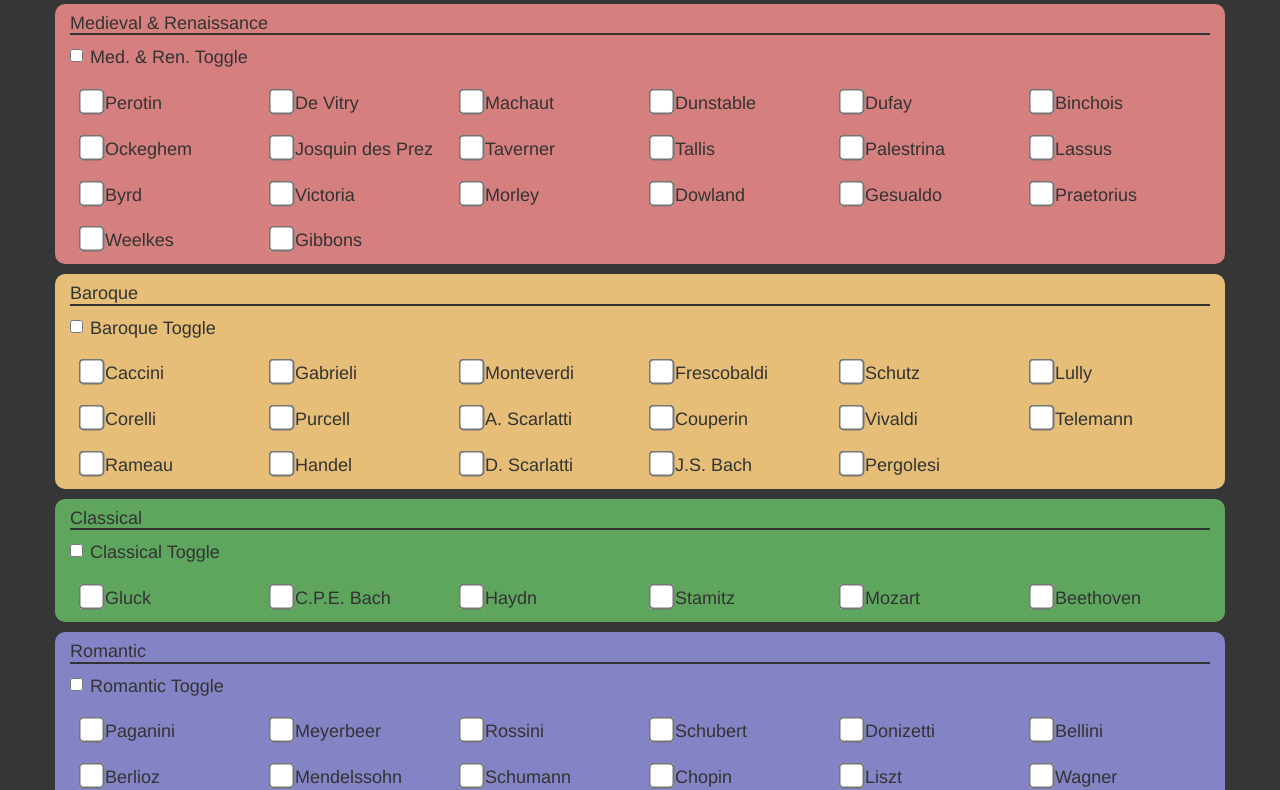
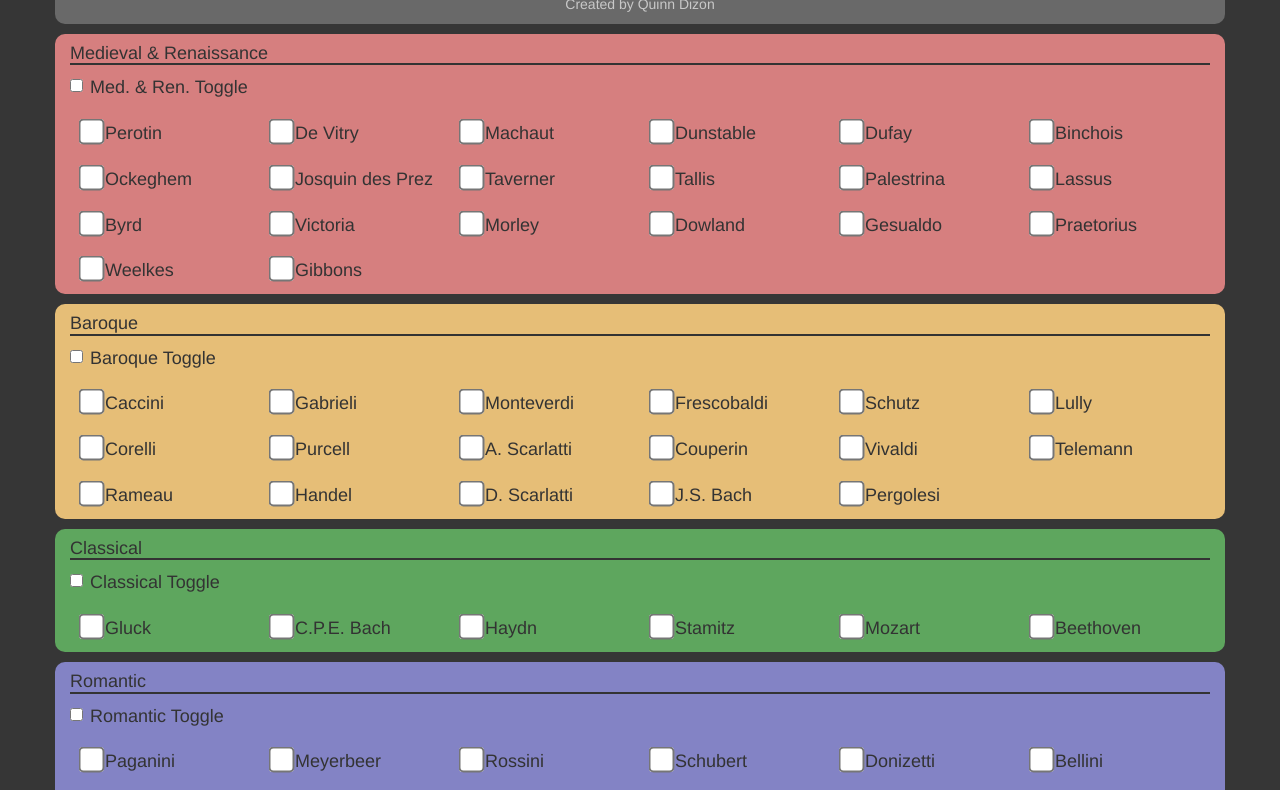
Before and after one commit to QED0711/scorestudy, a plain HTML site: page index.html in a window 1280 px wide. Shown: the part 86-876 px from the top of the page. Drawn offline with Linux system fonts and the light colour scheme.

Commit message:
added authorship

```diff
--- a/index.html
+++ b/index.html
@@ -14,6 +14,7 @@
     <div id="main">
         <div class="container" id="banner">
             <h1>Comprehensive Exam Score Study Tool</h1>
+            <p>Created by Quinn Dizon</p>
         </div>
         <div class="container period early">
             <h4 class="section-heading">Medieval &amp; Renaissance</h4>
```
